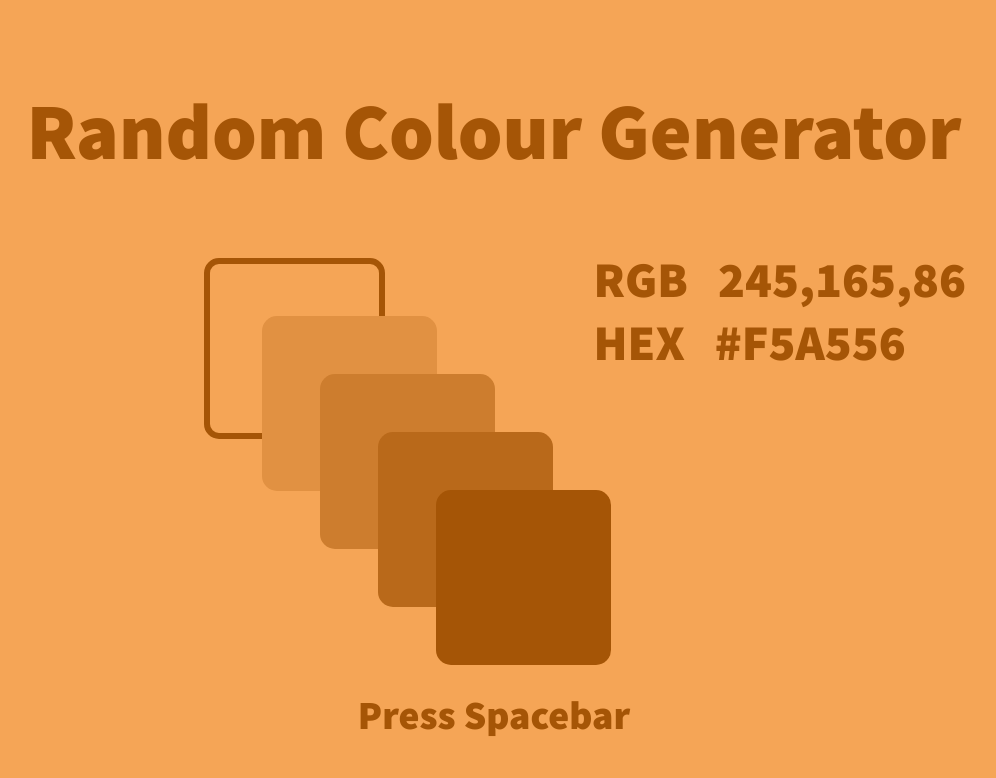
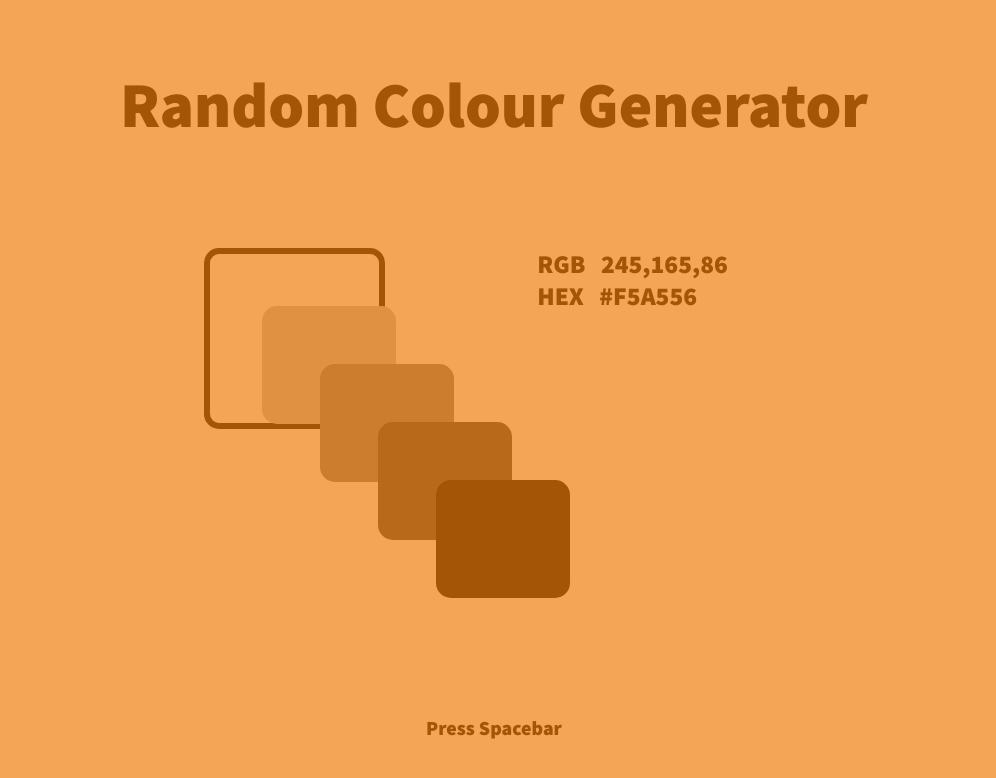
Before and after one commit to FarzanAli/random-colour-generator, a React app in the folder my-app/: page / in a window 1280 px wide. Shown: the whole page, without its empty margins (154-1150 px from the left). Built offline with nearby package versions, Linux system fonts and the light colour scheme.

Commit message:
Update index.css

```diff
--- a/my-app/src/index.css
+++ b/my-app/src/index.css
@@ -8,7 +8,7 @@
   --palette-color-3: rgb(185, 105, 26);
   --palette-color-4: rgb(165, 85, 6);
   --position: 0px;
-  --palette-size: 175px;
+  --palette-size: 40%;
 }
 
 body{
@@ -33,22 +33,24 @@ body{
   width: 100%;
   height: 20%;
   color: var(--text-color);
-  font-size: 80px;
+  font-size: 5vw;
 }
 
 .main-content{
   position: absolute;
   top: 31%;
-  width: 38%;
+  width: 52%;
+  height: 37%;
   left: 28%;
 }
 .palette-container{
   position: relative;
   display: inline-block;
-  padding-top: 2%;
-  padding-bottom: 21%;
-  width: 400px;
-  height: 400px;
+  width: 50%;
+  height: 100%;
+  /* padding-top: 2%;
+  padding-bottom: 21%; */
+
 }
 .copy-container{
   position: absolute;
@@ -60,10 +62,9 @@ body{
 .description-container{
   position: absolute;
   display: inline-block;
-  left: 80%;
-  width: 400px;
-  height: 200px;
-  font-size: 50px;
+  width: 50%;
+  height: 100%;
+  font-size: 2vw;
   color: var(--text-color);
 }
 
@@ -212,5 +213,5 @@ body{
   bottom: 0;
   width: 100%;
   color: var(--text-color);
-  font-size: 40px;
+  font-size: 1.56vw;
 }
```
